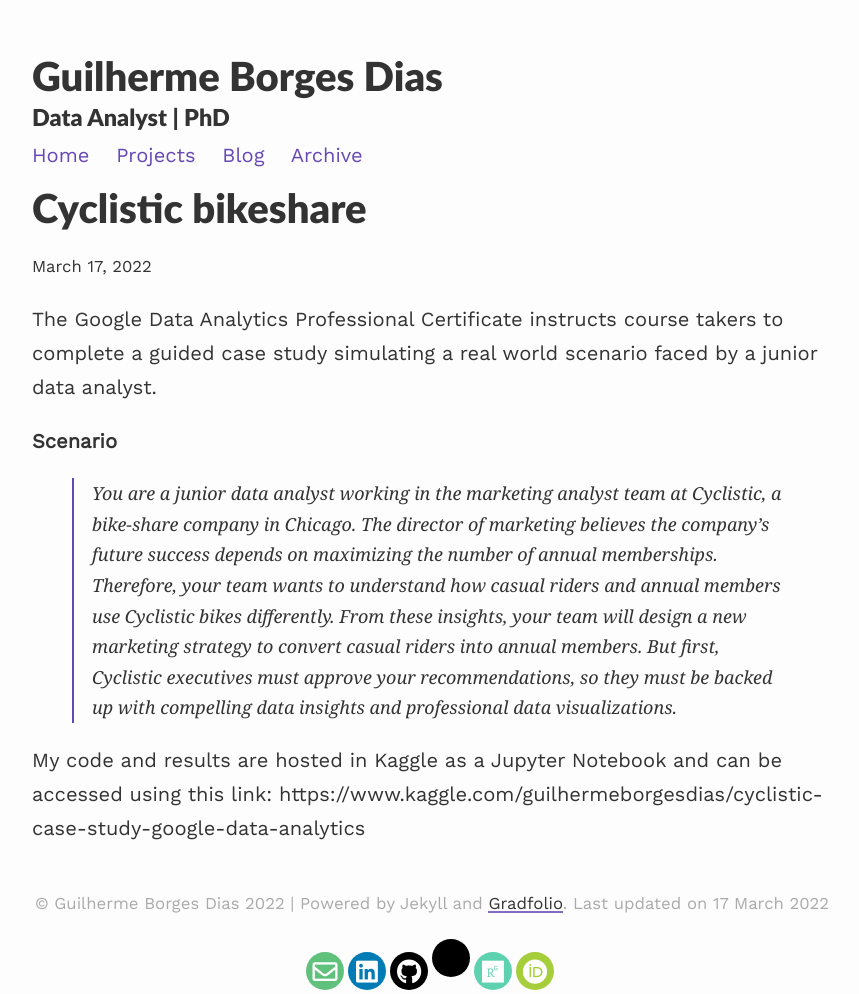
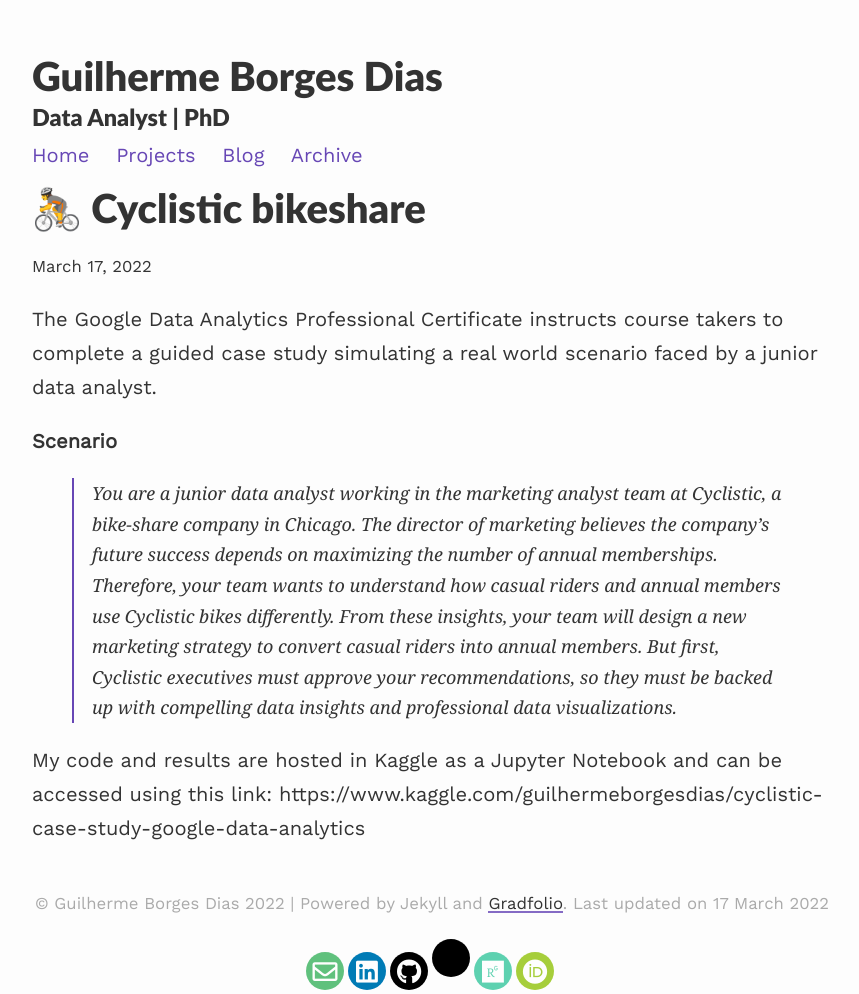
Before and after one commit to gbdias/home, a Jekyll site: the page built from _projects/1_project.md, in a window 1280 px wide. Shown: the whole page, without its empty margins (208-1067 px from the left). Built offline with Jekyll 4.4.1, drawn with Linux system fonts in a browser that asks for light colours; nearby versions of some CDN libraries; a style sheet for code colours, icons or effects is not loaded.

```diff
--- a/_projects/1_project.md
+++ b/_projects/1_project.md
@@ -1,6 +1,6 @@
 ---
 layout: post
-title: Cyclistic bikeshare
+title: 🚴 Cyclistic bikeshare
 description: Guided case study from Google Data Analytics
 ---
 
```
